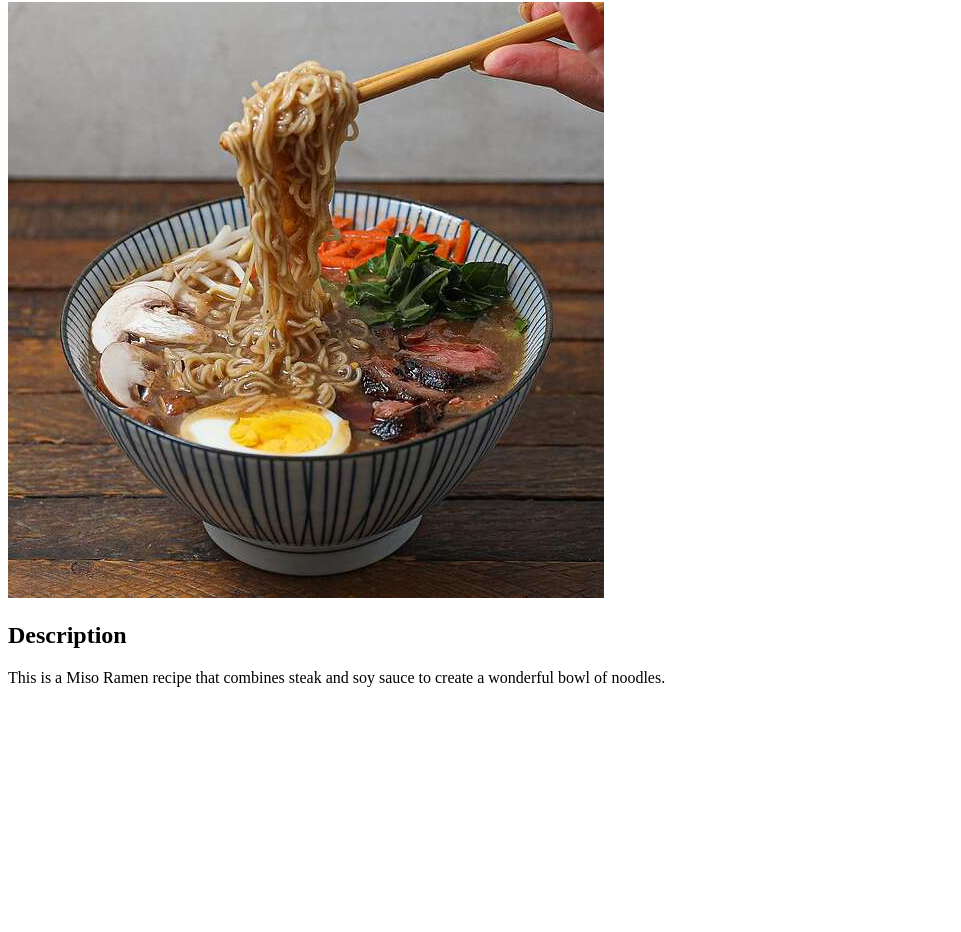
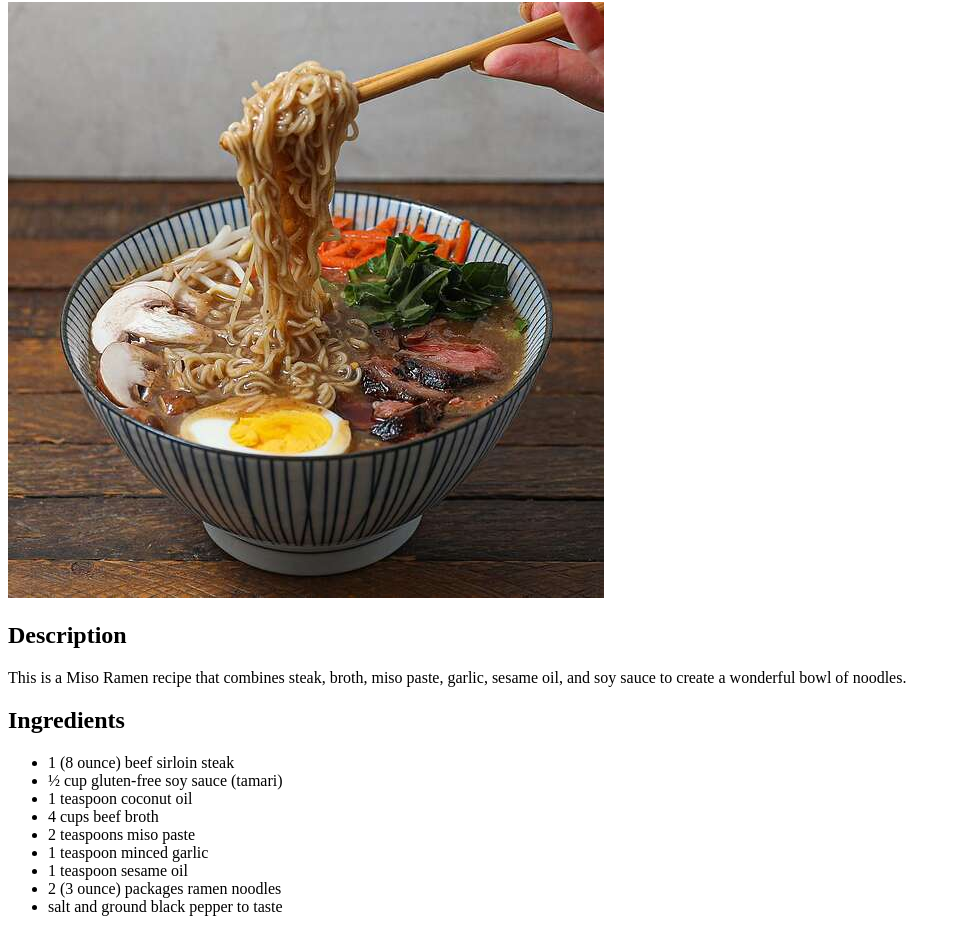
Before and after one commit to RobertBostrom4/odin-recipes, a plain HTML site: page recipes/ramen.html in a window 1280 px wide. Shown: the part 78-1010 px from the top of the page, without its empty margins (0-961 px from the left). Before the commit the page ends 800 px from the top, so only its background shows below. Drawn offline with Linux system fonts and the light colour scheme.

Commit message:
Add ingredients heading, followed by an unordered list of the ingredients needed by the recipe.

```diff
--- a/recipes/ramen.html
+++ b/recipes/ramen.html
@@ -10,6 +10,24 @@
     <h1>Miso Ramen</h1>
     <img src="Ramen Recipe.jpg">
 <h2>Description</h2>
-<p>This is a Miso Ramen recipe that combines steak and soy sauce to create a wonderful bowl of noodles. </p>
+<p>This is a Miso Ramen recipe that combines steak, broth, miso paste, garlic, sesame oil, and soy sauce to create a wonderful bowl of noodles. </p>
+<h2>Ingredients</h2>
+<ul>
+    <li>1 (8 ounce) beef sirloin steak    </li>
+    <li>½ cup gluten-free soy sauce (tamari) </li>
+    <li> 1 teaspoon coconut oil    </li>
+<li> 4 cups beef broth</li>
+<li>2 teaspoons miso paste</li>
+<li>1 teaspoon minced garlic</li>
+<li>1 teaspoon sesame oil</li>
+<li>2 (3 ounce) packages ramen noodles</li>
+<li>salt and ground black pepper to taste</li>
+</ul>
+
+
+
+
+
+
 </body>
 </html>
```
